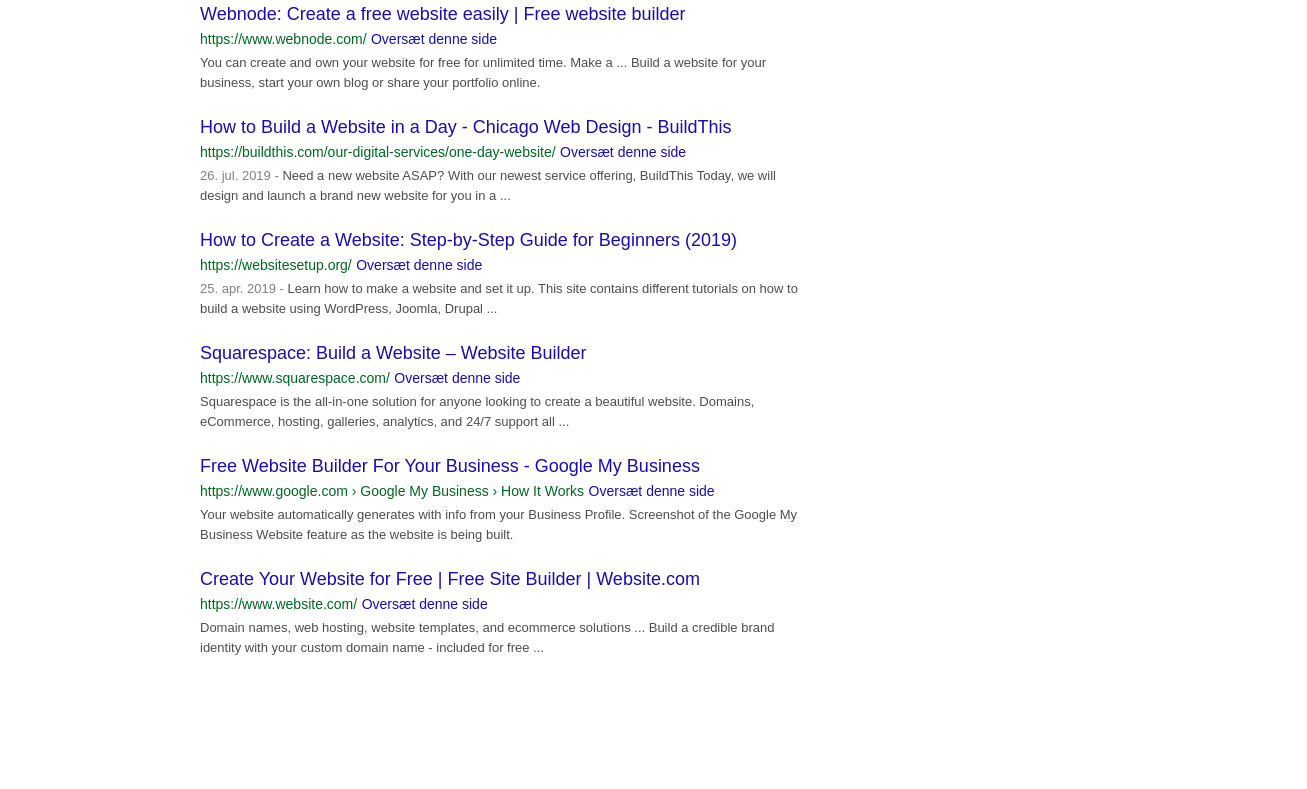
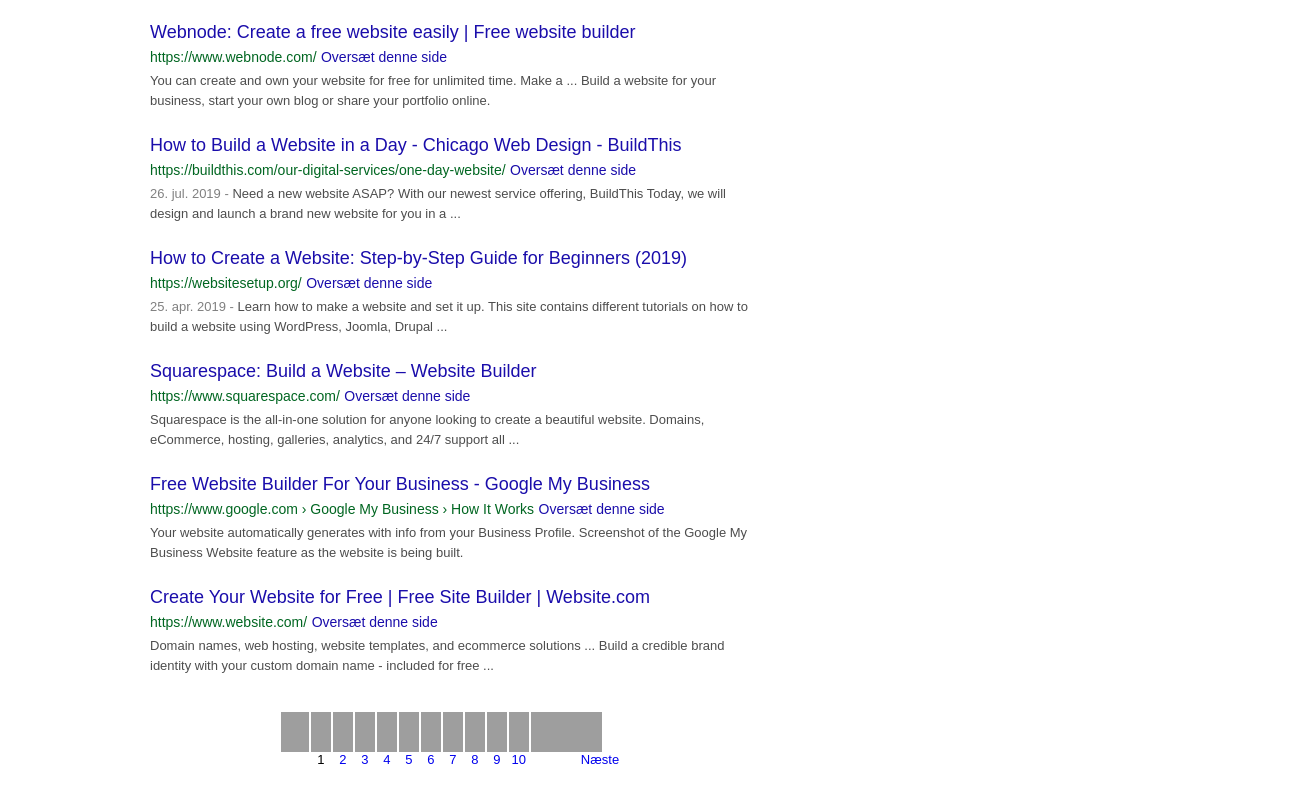
Before and after one commit to patrick-holt/google-search-results, a plain HTML site: page index.html in a window 1280 px wide. Shown: the part 822-1611 px from the top of the page, 1307 px wide, since content can reach past the window. Before the commit the page ends 1479 px from the top, so only its background shows below. Drawn offline with Linux system fonts and the light colour scheme; grey boxes are pictures that could not be loaded.

```diff
--- a/index.html
+++ b/index.html
@@ -16,7 +16,7 @@
         </header>
 
         <!--Main section, where results are shown-->
-        <section>
+        <section id="main">
             <div class="results">
                 <p>Ca. 143.000.000 resultater (0,72 sekunder)</p>
             </div>
@@ -104,7 +104,54 @@
                     <p>Domain names, web hosting, website templates, and ecommerce solutions ... Build a credible brand identity with your custom domain name - included for free ...</p>
                 </div>
 
-                <nav class="pages"></nav>
+                <nav class="pages">
+                    <table>
+                        <tbody>
+                            <tr>
+                                <td class="begin">
+                                    <span></span>
+                                </td>
+                                <td class="current">
+                                    <span></span>
+                                    1
+                                </td>
+                                <td class="select">
+                                    <a href="#"><span></span>2</a>
+                                </td>
+                                <td class="select">
+                                    <a href="#"><span></span>3</a>
+                                </td>
+                                <td class="select">
+                                    <a href="#"><span></span>4</a>
+                                </td>
+                                <td class="select">
+                                    <a href="#"><span></span>5</a>
+                                </td>
+                                <td class="select">
+                                    <a href="#"><span></span>6</a>
+                                </td>
+                                <td class="select">
+                                    <a href="#"><span></span>7</a>
+                                </td>
+                                <td class="select">
+                                    <a href="#"><span></span>8</a>
+                                </td>
+                                <td class="select">
+                                    <a href="#"><span></span>9</a>
+                                </td>
+                                <td class="select">
+                                    <a href="#"><span></span>10</a>
+                                </td>
+                                <td class="end">
+                                    <a href="#">
+                                        <span class="end-part"></span>
+                                        <span class="next">Næste</span>
+                                    </a>
+                                </td>
+                            </tr>
+                        </tbody>
+                    </table>
+                </nav>
             </div>
         </section>
 
--- a/style.css
+++ b/style.css
@@ -27,9 +27,16 @@
 
 /* Middle Section */
 
+.results {
+    margin-left: 150px;
+    font-size: 14px;
+    color: rgb(131, 131, 131);
+    margin-top: 20px;
+}
+
 .search-results {
     width: 600px;
-    margin-left: 200px;
+    margin-left: 150px;
 }
 
 .entry {
@@ -121,4 +128,59 @@
 }
 */
 
+.pages {
+    border-collapse: collapse;
+    font-size: 13px;
+    font-weight: normal;
+    text-align: center;
+    margin: 20px 0;
+}
+
+table {
+    margin: 0 auto;
+}
+
+.begin span {
+    display: block;
+    background: url("https://www.google.com/images/nav_logo299.webp");
+    background-origin: padding-box;
+    background-position: -24px 0;
+    width: 28px;
+    height: 40px;
+}
+
+.current span {
+    display: block;
+    background: url("https://www.google.com/images/nav_logo299.webp");
+    background-origin: padding-box;
+    background-position: -53px 0;
+    width: 20px;
+    height: 40px;
+    margin-top: 15px;
+}
+
+.select span {
+    display: block;
+    background: url("https://www.google.com/images/nav_logo299.webp");
+    background-origin: padding-box;
+    background-position: -74px 0;
+    width: 20px;
+    height: 40px;
+    margin-top: 15px;
+}
+
+.end .end-part {
+    display: block;
+    background: url("https://www.google.com/images/nav_logo299.webp");
+    background-origin: padding-box;
+    background-position: -96px 0;
+    width: 71px;
+    height: 40px;
+    margin-top: 15px;
+}
+
+.next {
+    margin-left: 50px;
+}
+
 /* Footer */
```
